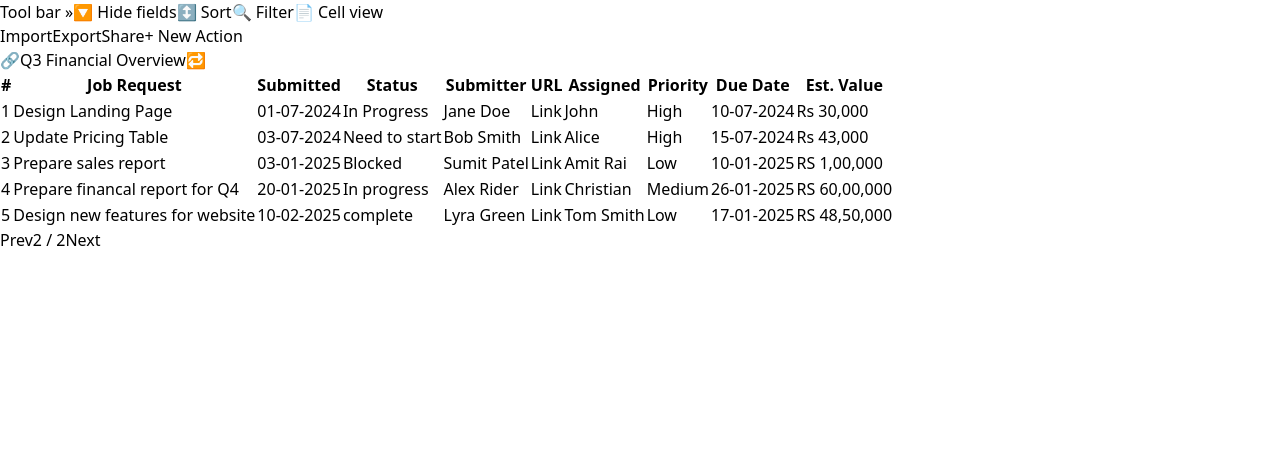
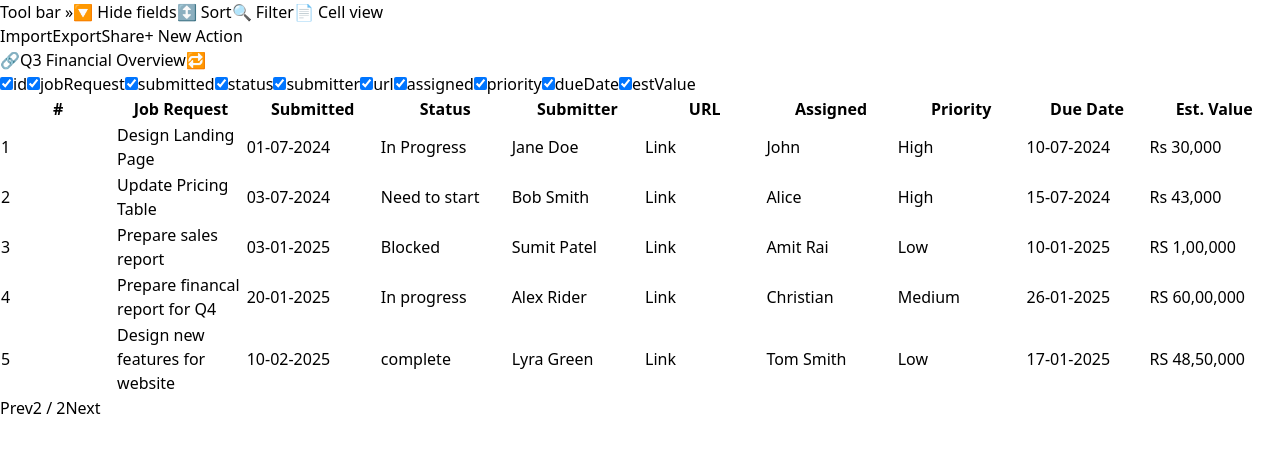
Before and after one commit to The-morning-star23/intern-spreadsheet, a React (Vite) app: page / in a window 1280 px wide. Shown: the top 452 px of the page. Built offline with nearby package versions, Linux system fonts and the light colour scheme.

Commit message:
feat: add column visibility toggles and resizable columns
- Implements full stretch goal - Preserves all core functionality

```diff
--- a/src/components/Table.tsx
+++ b/src/components/Table.tsx
@@ -4,6 +4,7 @@ import {
   flexRender,
   createColumnHelper,
 } from "@tanstack/react-table";
+import type { ColumnResizeMode } from "@tanstack/react-table";
 import type { JobData } from "../data/mockData";
 import { mockData } from "../data/mockData";
 import { useState, useEffect } from "react";
@@ -11,15 +12,9 @@ import { useState, useEffect } from "react";
 const columnHelper = createColumnHelper<JobData>();
 
 const columns = [
-  columnHelper.accessor("id", {
-    header: "#",
-  }),
-  columnHelper.accessor("jobRequest", {
-    header: "Job Request",
-  }),
-  columnHelper.accessor("submitted", {
-    header: "Submitted",
-  }),
+  columnHelper.accessor("id", { header: "#" }),
+  columnHelper.accessor("jobRequest", { header: "Job Request" }),
+  columnHelper.accessor("submitted", { header: "Submitted" }),
   columnHelper.accessor("status", {
     header: "Status",
     cell: info => {
@@ -37,9 +32,7 @@ const columns = [
       );
     },
   }),
-  columnHelper.accessor("submitter", {
-    header: "Submitter",
-  }),
+  columnHelper.accessor("submitter", { header: "Submitter" }),
   columnHelper.accessor("url", {
     header: "URL",
     cell: info => {
@@ -56,9 +49,7 @@ const columns = [
       );
     },
   }),
-  columnHelper.accessor("assigned", {
-    header: "Assigned",
-  }),
+  columnHelper.accessor("assigned", { header: "Assigned" }),
   columnHelper.accessor("priority", {
     header: "Priority",
     cell: info => {
@@ -72,23 +63,28 @@ const columns = [
       return <span className={`font-medium ${color}`}>{priority}</span>;
     },
   }),
-  columnHelper.accessor("dueDate", {
-    header: "Due Date",
-  }),
-  columnHelper.accessor("estValue", {
-    header: "Est. Value",
-  }),
+  columnHelper.accessor("dueDate", { header: "Due Date" }),
+  columnHelper.accessor("estValue", { header: "Est. Value" }),
 ];
 
 const Table = () => {
+  const [selectedCell, setSelectedCell] = useState<[number, number]>([0, 0]);
+  const [columnVisibility, setColumnVisibility] = useState({});
+  const [columnResizeMode] = useState<ColumnResizeMode>("onChange");
+
   const table = useReactTable({
     data: mockData,
     columns,
     getCoreRowModel: getCoreRowModel(),
+    state: {
+      columnVisibility,
+    },
+    onColumnVisibilityChange: setColumnVisibility,
+    enableColumnResizing: true,
+    columnResizeMode,
   });
 
-  const [selectedCell, setSelectedCell] = useState<[number, number]>([0, 0]);
-
+  // Keyboard arrow key cell navigation
   useEffect(() => {
     const handleKeyDown = (e: KeyboardEvent) => {
       setSelectedCell(([row, col]) => {
@@ -99,22 +95,50 @@ const Table = () => {
         return [row, col];
       });
     };
-
     window.addEventListener("keydown", handleKeyDown);
     return () => window.removeEventListener("keydown", handleKeyDown);
   }, [table]);
 
   return (
     <div className="overflow-auto border mx-4 my-4 bg-white rounded shadow">
-      <table className="min-w-full text-sm table-fixed">
+      {/* Column visibility toggles */}
+      <div className="px-4 py-2 flex flex-wrap gap-4">
+        {table.getAllLeafColumns().map(column => (
+          <label key={column.id} className="flex items-center gap-2 text-sm">
+            <input
+              type="checkbox"
+              checked={column.getIsVisible()}
+              onChange={column.getToggleVisibilityHandler()}
+            />
+            <span>{column.id}</span>
+          </label>
+        ))}
+      </div>
+
+      {/* Table */}
+      <table className="min-w-full text-sm table-fixed select-none">
         <thead className="bg-gray-100 text-left font-medium">
           {table.getHeaderGroups().map(headerGroup => (
             <tr key={headerGroup.id}>
               {headerGroup.headers.map(header => (
-                <th className="px-4 py-2 border" key={header.id}>
+                <th
+                  key={header.id}
+                  colSpan={header.colSpan}
+                  className="px-4 py-2 border relative group"
+                  style={{ width: header.getSize() }}
+                >
                   {header.isPlaceholder
                     ? null
                     : flexRender(header.column.columnDef.header, header.getContext())}
+                  {/* Resizer handle */}
+                  {header.column.getCanResize() && (
+                    <div
+                      onMouseDown={header.getResizeHandler()}
+                      onTouchStart={header.getResizeHandler()}
+                      onDoubleClick={() => header.column.resetSize()}
+                      className="absolute right-0 top-0 h-full w-1 bg-gray-400 cursor-col-resize opacity-0 group-hover:opacity-100"
+                    />
+                  )}
                 </th>
               ))}
             </tr>
@@ -128,10 +152,10 @@ const Table = () => {
                   rowIndex === selectedCell[0] && colIndex === selectedCell[1];
                 return (
                   <td
+                    key={cell.id}
                     className={`px-4 py-2 border ${
                       isSelected ? "ring-2 ring-blue-500 ring-offset-1" : ""
                     }`}
-                    key={cell.id}
                   >
                     {flexRender(cell.column.columnDef.cell, cell.getContext())}
                   </td>
```
Lines whose indentation alone changed are shown as unchanged.
